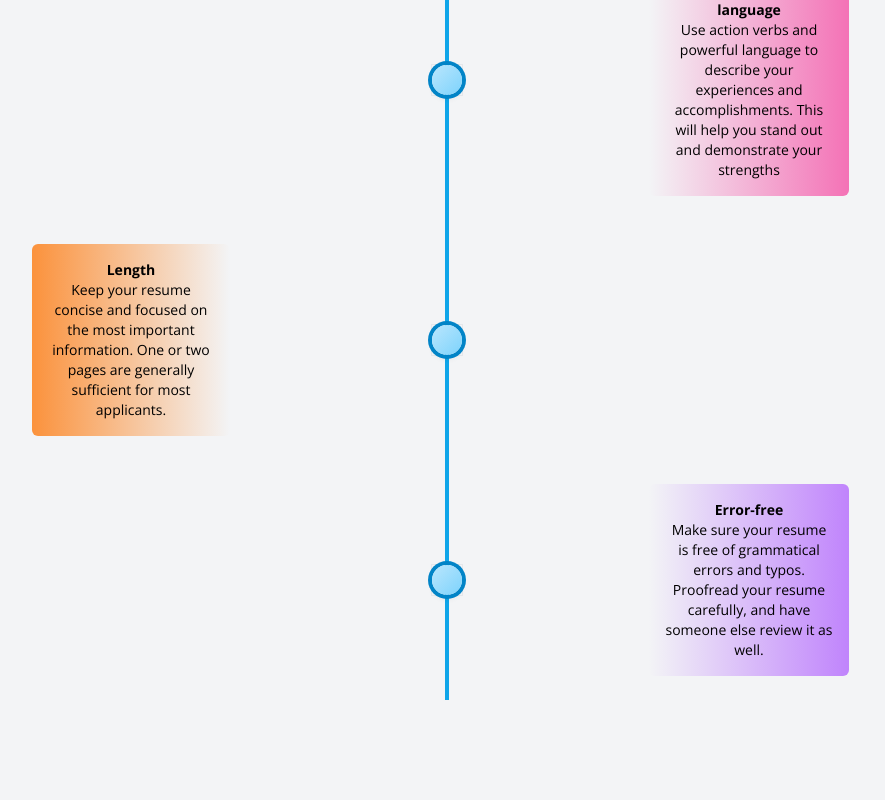
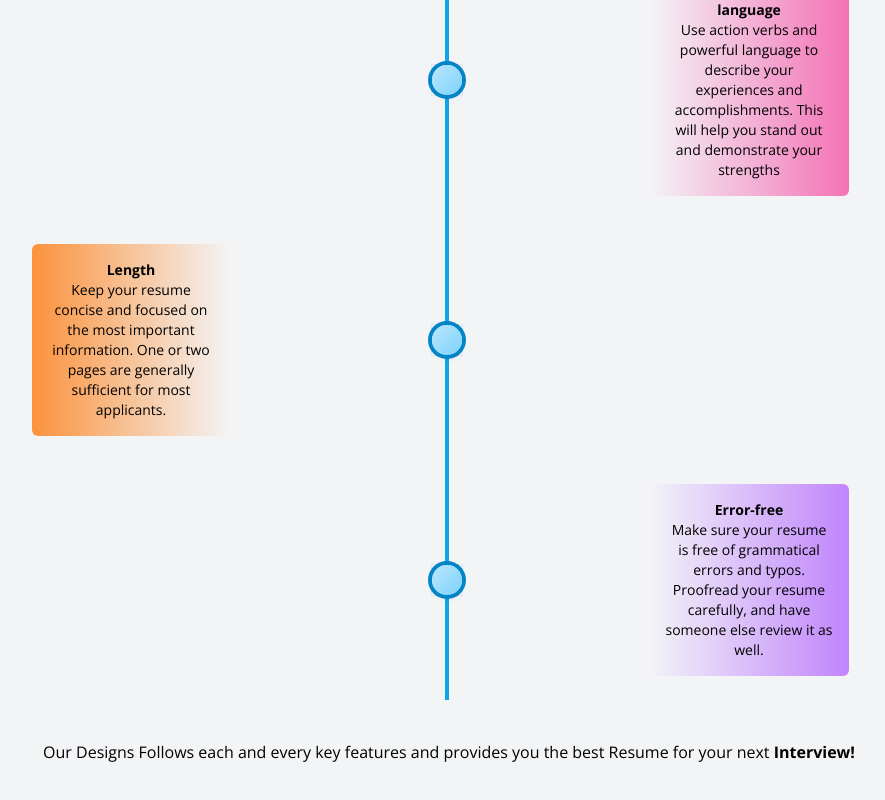
Before and after one commit to PrakashMandal-IV/Build_My_Resume, a React (Create React App) app: page /home in a window 1280 px wide. Shown: the part 2304-3104 px from the top of the page, without its empty margins (191-1076 px from the left). Before the commit the page ends 3044 px from the top, so only its background shows below. Built offline with nearby package versions, Linux system fonts and the light colour scheme.

Commit message:
Add : key features

```diff
--- a/src/Pages/Home.jsx
+++ b/src/Pages/Home.jsx
@@ -234,13 +234,14 @@ const Home = () => {
         </div>
         {/* right */}
         <div className="w-1/2 flex py-6 ">
-          <div className="w-full mx-auto md:w-1/3  p-4 rounded-md bg-gradient-to-l from-purple-400 ">
+          <div className="w-full mx-auto md:w-1/3  p-4 rounded-md bg-gradient-to-l from-purple-400">
             <p className="text-xs md:text-sm   text-center font-bold ">Error-free</p>
             <p className=" text-xs md:text-sm   text-center">Make sure your resume is free of grammatical errors and typos. Proofread your resume carefully, and have someone else review it as well.</p>
 
           </div>
         </div>
       </div>
+      <p className="text-center mt-10">Our Designs Follows each and every key features and provides you the best Resume for your next <b> Interview!</b></p>
     </div>
 
   </>)
```
